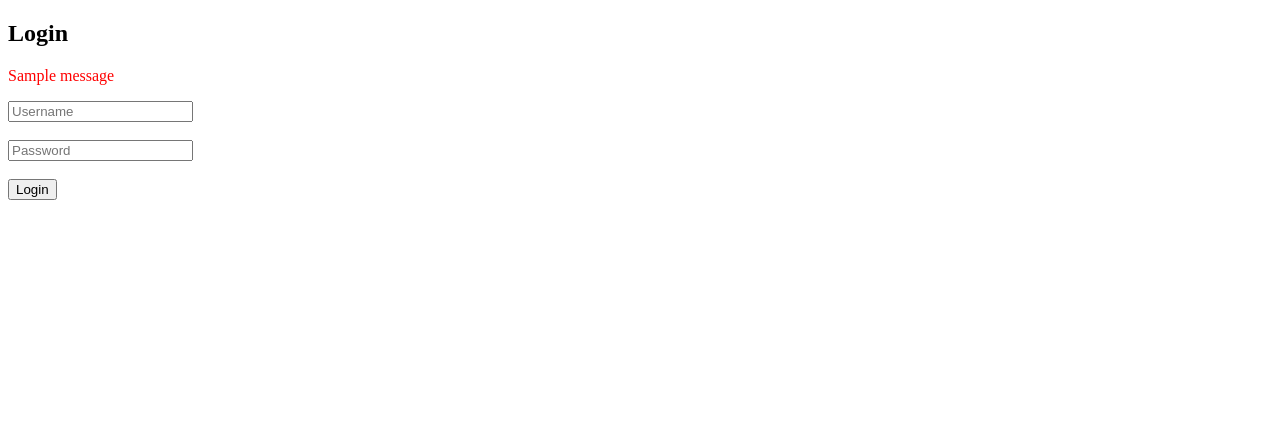
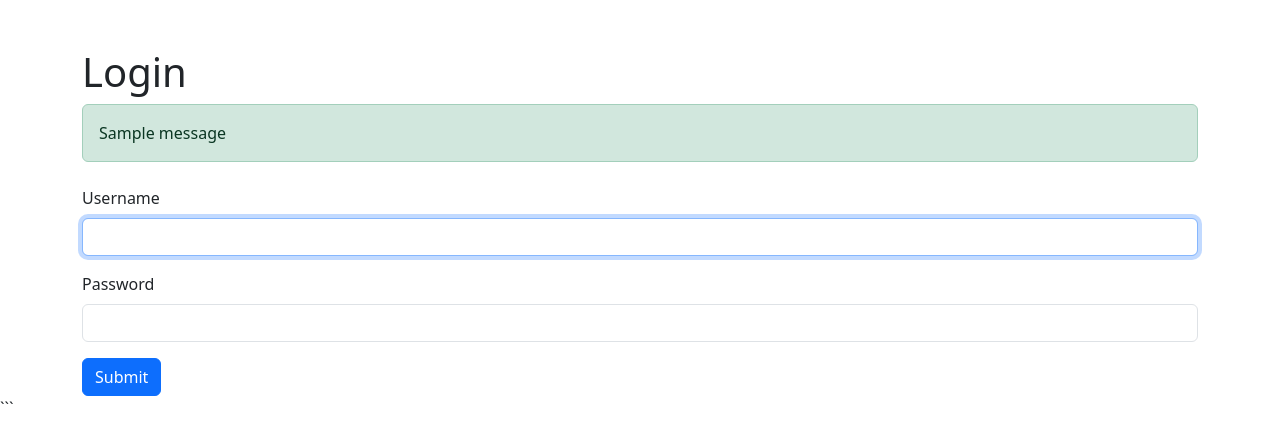
Before and after one commit to Keegan2024/My-inventory, a Python web app: template templates/login.html in a window 1280 px wide. Shown: the top 443 px of the page. Run offline with Jinja, Linux system fonts and the light colour scheme; the template is opened without the code that fills it, so the values that code supplies are empty, except form fields; one stand-in notice (Sample message) is shown; form fields are guessed from the names that the template uses.

Commit message:
Update login.html

````diff
--- a/templates/login.html
+++ b/templates/login.html
@@ -1,19 +1,35 @@
 <!DOCTYPE html>
-<html>
+<html lang="en">
 <head>
-    <title>Login</title>
+    <meta charset="UTF-8">
+    <meta name="viewport" content="width=device-width, initial-scale=1.0">
+    <title>Login - Luapula Supply Chain</title>
+    <link href="https://cdn.jsdelivr.net/npm/bootstrap@5.3.3/dist/css/bootstrap.min.css" rel="stylesheet">
+    <link href="{{ url_for('static', filename='css/styles.css') }}" rel="stylesheet">
 </head>
 <body>
-    <h2>Login</h2>
-    {% with messages = get_flashed_messages(with_categories=true) %}
-        {% for category, message in messages %}
-            <p style="color:red;">{{ message }}</p>
-        {% endfor %}
-    {% endwith %}
-    <form method="post">
-        <input type="text" name="username" placeholder="Username" required><br><br>
-        <input type="password" name="password" placeholder="Password" required><br><br>
-        <button type="submit">Login</button>
-    </form>
+    <div class="container">
+        <h1 class="mt-5">Login</h1>
+        {% with messages = get_flashed_messages(with_categories=true) %}
+            {% if messages %}
+                {% for category, message in messages %}
+                    <div class="alert alert-{{ category }}">{{ message }}</div>
+                {% endfor %}
+            {% endif %}
+        {% endwith %}
+        <form method="POST" class="mt-4">
+            {{ form.hidden_tag() }}
+            <div class="mb-3">
+                {{ form.username.label(class="form-label") }}
+                {{ form.username(class="form-control", required=True, autofocus=True) }}
+            </div>
+            <div class="mb-3">
+                {{ form.password.label(class="form-label") }}
+                {{ form.password(class="form-control", required=True) }}
+            </div>
+            {{ form.submit(class="btn btn-primary") }}
+        </form>
+    </div>
 </body>
 </html>
+```
````
